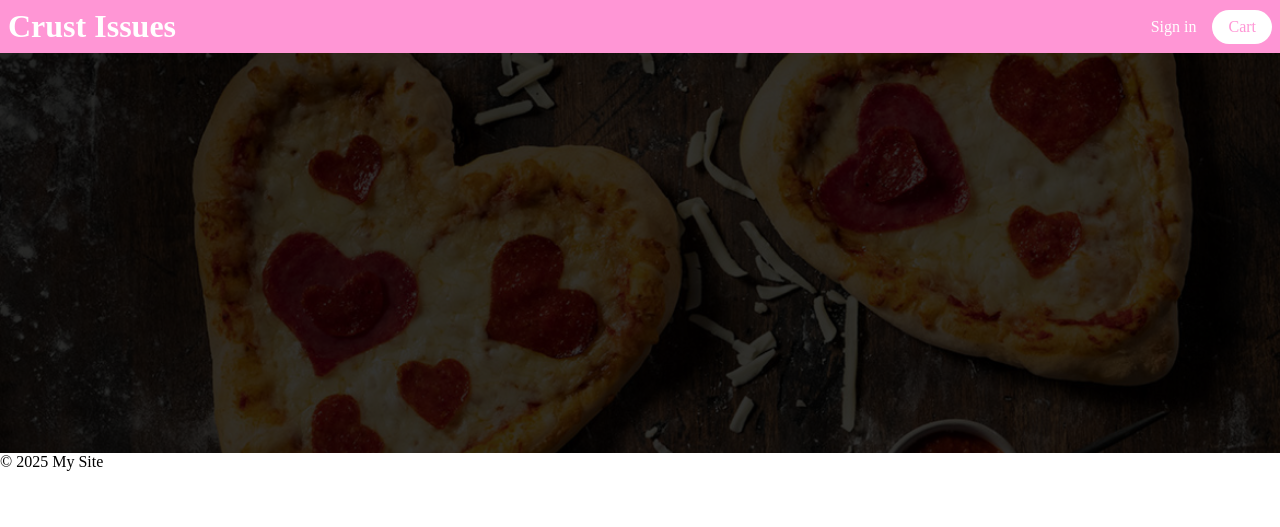
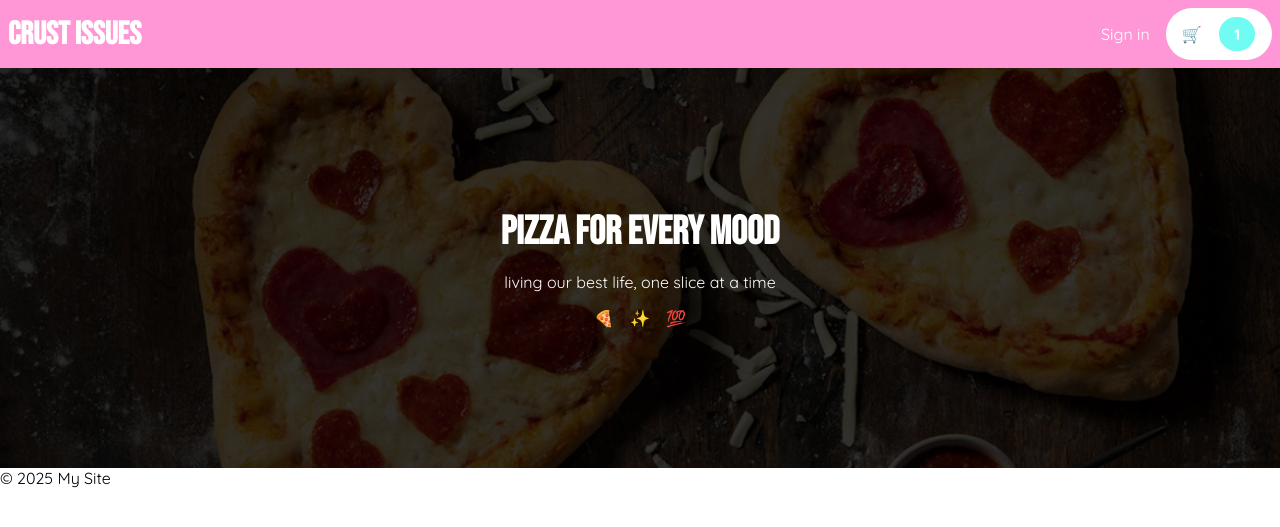
Before and after one commit to annasundbye/ELE3921, a Django app: page / in a window 1280 px wide. Shown: the top 527 px of the page. Run offline with Django 5.2, Linux system fonts and the light colour scheme.

Commit message:
add hero section

```diff
--- a/application/static/css/styles.css
+++ b/application/static/css/styles.css
@@ -1,17 +1,22 @@
 * {
   padding: 0;
   margin: 0;
+  font-family: "Quicksand", sans-serif;
 }
 :root {
   --color-pink: rgb(255, 150, 213);
   --color-white: white;
+  --color-turqoise: rgb(112, 252, 243);
   --spacing-small: 0.5rem;
   --spacing-medium: 1rem;
   --spacing-large: 2rem;
   --rounded: 35px;
+  --rounded-full: 50%;
 }
-h1 {
+h1,
+h2 {
   color: var(--color-white);
+  font-family: "Bebas Neue", sans-serif;
 }
 .header {
   background-color: var(--color-pink);
@@ -24,7 +29,6 @@ a {
   text-decoration: none;
   color: var(--color-white);
 }
-
 .cta-primary {
   padding: var(--spacing-small) var(--spacing-medium);
   background-color: var(--color-pink);
@@ -36,19 +40,40 @@ a {
   color: var(--color-pink);
   border-radius: var(--rounded);
 }
-
-.header-nav {
+.row {
   display: flex;
   gap: var(--spacing-medium);
   align-items: center;
 }
-
+.col {
+  display: flex;
+  flex-direction: column;
+  gap: var(--spacing-medium);
+  align-items: center;
+}
+.center {
+  display: flex;
+  align-items: center;
+  justify-content: center;
+}
+.hero-container {
+  position: absolute;
+  inset: 0;
+  z-index: 1;
+  color: var(--color-white);
+}
+.hero-container > h2 {
+  font-size: 40px;
+}
 .pizza-container {
   position: relative;
   height: 400px;
   width: 100vw;
 }
 .pizza-container > img {
+  position: absolute;
+  inset: 0;
+  z-index: -1;
   height: 100%;
   width: 100%;
   object-fit: cover;
@@ -58,3 +83,40 @@ a {
   inset: 0;
   background-color: rgba(0, 0, 0, 0.8);
 }
+.cart-counter {
+  border-radius: var(--rounded);
+  padding: var(--spacing-small) var(--spacing-medium);
+  scale: 0.95;
+  background-color: var(--color-turqoise);
+  color: var(--color-white);
+  font-weight: 900;
+}
+
+@keyframes wiggle {
+  0% {
+    transform: rotate(0deg);
+  }
+  15% {
+    transform: rotate(-5deg);
+  }
+  30% {
+    transform: rotate(5deg);
+  }
+  45% {
+    transform: rotate(-5deg);
+  }
+  60% {
+    transform: rotate(5deg);
+  }
+  75% {
+    transform: rotate(-5deg);
+  }
+  100% {
+    transform: rotate(0deg);
+  }
+}
+
+.wiggle {
+  display: inline-block;
+  animation: wiggle 0.6s ease-in-out infinite;
+}
--- a/application/templates/home.html
+++ b/application/templates/home.html
@@ -1,5 +1,14 @@
 {% extends "layout.html" %} {% block content %}
 <div class="pizza-container">
+  <div class="hero-container center col">
+    <h2>PIZZA FOR EVERY MOOD</h2>
+    <p>living our best life, one slice at a time</p>
+    <div class="row">
+      <div>🍕</div>
+      <div>✨</div>
+      <div>💯</div>
+    </div>
+  </div>
   <img src="/static/images/main-pizza.png" alt="" />
   <div class="overlay"></div>
 </div>
--- a/application/templates/layout.html
+++ b/application/templates/layout.html
@@ -5,15 +5,36 @@
     <meta name="viewport" content="width=device-width, initial-scale=1.0" />
     {% load static %}
     <link rel="stylesheet" href="{% static 'css/styles.css' %}" />
+    <link rel="preconnect" href="https://fonts.googleapis.com" />
+    <link rel="preconnect" href="https://fonts.gstatic.com" crossorigin />
+    <link
+      href="https://fonts.googleapis.com/css2?family=Bebas+Neue&family=Quicksand:wght@300..700&display=swap"
+      rel="stylesheet"
+    />
     <title>Crust Issues</title>
   </head>
   <body>
     <header class="header">
       <h1>Crust Issues</h1>
 
-      <nav class="header-nav">
+      <nav class="row">
         <a href="#">Sign in</a>
-        <a class="cta-secondary" href="#">Cart</a>
+        <a
+          class="cta-secondary row"
+          href="#"
+          {%
+          comment
+          %}
+          Get
+          number
+          from
+          the
+          backend
+          {%
+          endcomment
+          %}
+          >🛒 <span class="cart-counter">1</span>
+        </a>
       </nav>
     </header>
 
```
